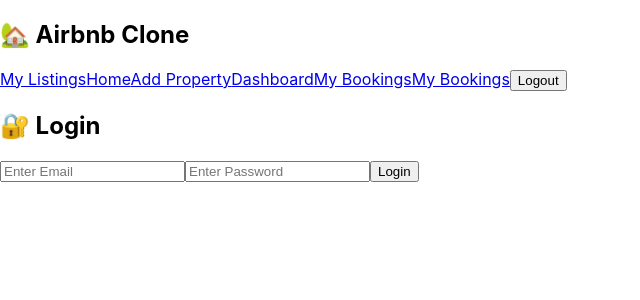
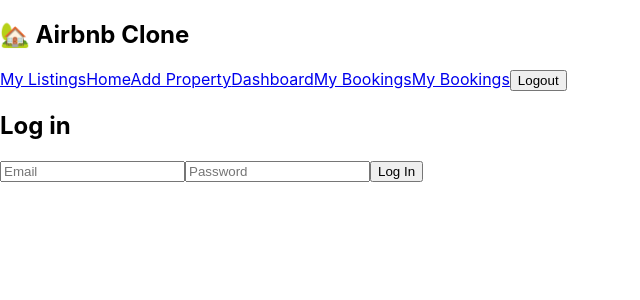
Before and after one commit to GUNDESANDEEP/airbnb-clone, a React (Create React App) app: page /login in a window 1280 px wide. Shown: the top 300 px of the page, without its empty margins (0-640 px from the left). Built offline with nearby package versions, Linux system fonts and the light colour scheme; the HTML template or start-up script is replaced by a standard one.

Commit message:
✅ Part 18: Added Loading Spinner to Login & Add Property

```diff
--- /dev/null
+++ b/src/components/Spinner.js
@@ -0,0 +1,9 @@
+import React from "react";
+
+export default function Spinner() {
+  return (
+    <div className="flex justify-center items-center h-screen">
+      <div className="w-12 h-12 border-4 border-blue-500 border-t-transparent rounded-full animate-spin"></div>
+    </div>
+  );
+}
--- a/src/pages/AddProperty.js
+++ b/src/pages/AddProperty.js
@@ -1,5 +1,6 @@
 import React, { useState } from "react";
 import { useNavigate } from "react-router-dom";
+import Spinner from "../components/Spinner";
 import { uploadToCloudinary } from "../utils/uploadToCloudinary";
 
 export default function AddProperty() {
@@ -8,6 +9,7 @@
   const [location, setLocation] = useState("");
   const [price, setPrice] = useState("");
   const [imageFile, setImageFile] = useState(null);
+  const [loading, setLoading] = useState(false);
 
   const handleSubmit = async (e) => {
     e.preventDefault();
@@ -17,14 +19,15 @@
       return;
     }
 
-    // ✅ Upload image to Cloudinary using imageFile
+    setLoading(true);
     const imageUrl = await uploadToCloudinary(imageFile);
+    setLoading(false);
+
     if (!imageUrl) {
       alert("Image upload failed!");
       return;
     }
 
-    // 📦 Build property object
     const newProperty = {
       title,
       location,
@@ -36,7 +39,6 @@
     const existing = JSON.parse(localStorage.getItem("properties")) || [];
     localStorage.setItem("properties", JSON.stringify([...existing, newProperty]));
 
-    // ✅ Clear form and redirect
     setTitle("");
     setLocation("");
     setPrice("");
@@ -44,38 +46,43 @@
     navigate("/my-listings");
   };
 
+  if (loading) return <Spinner />;
+
   return (
     <div className="p-4">
       <h2 className="text-2xl font-bold mb-4">Add Property</h2>
-      <form onSubmit={handleSubmit} className="space-y-2 flex flex-col max-w-md">
+      <form onSubmit={handleSubmit} className="space-y-3">
         <input
           type="text"
           placeholder="Title"
           value={title}
           onChange={(e) => setTitle(e.target.value)}
-          className="border p-2 rounded"
+          className="border p-2 w-full"
         />
         <input
           type="text"
           placeholder="Location"
           value={location}
           onChange={(e) => setLocation(e.target.value)}
-          className="border p-2 rounded"
+          className="border p-2 w-full"
         />
         <input
           type="number"
-          placeholder="Price per night"
+          placeholder="Price"
           value={price}
           onChange={(e) => setPrice(e.target.value)}
-          className="border p-2 rounded"
+          className="border p-2 w-full"
         />
         <input
           type="file"
           accept="image/*"
           onChange={(e) => setImageFile(e.target.files[0])}
-          className="border p-2 rounded"
+          className="border p-2 w-full"
         />
-        <button type="submit" className="bg-blue-600 hover:bg-blue-700 text-white px-4 py-2 rounded">
+        <button
+          type="submit"
+          className="bg-blue-600 hover:bg-blue-700 text-white px-4 py-2 rounded"
+        >
           Submit
         </button>
       </form>
--- a/src/pages/Login.js
+++ b/src/pages/Login.js
@@ -1,64 +1,52 @@
 import React, { useState } from "react";
 import { useNavigate } from "react-router-dom";
+import Spinner from "../components/Spinner";
 
 export default function Login() {
+  const navigate = useNavigate();
   const [email, setEmail] = useState("");
   const [password, setPassword] = useState("");
+  const [loading, setLoading] = useState(false);
 
-  const navigate = useNavigate();
-
-  const handleLogin = (e) => {
-    e.preventDefault();
-
-    const users = JSON.parse(localStorage.getItem("users")) || [];
-    const found = users.find(
-      (user) => user.email === email && user.password === password
-    );
-
-    if (found) {
-      localStorage.setItem("user", JSON.stringify(found));
+  const handleLogin = () => {
+    setLoading(true);
+    setTimeout(() => {
+      const user = JSON.parse(localStorage.getItem("user"));
+      if (user?.email === email && user?.password === password) {
         alert("✅ Login successful!");
-      navigate("/");
+        navigate("/dashboard");
       } else {
         alert("❌ Invalid credentials");
       }
+      setLoading(false);
+    }, 1500);
   };
 
+  if (loading) return <Spinner />;
+
   return (
-    <div className="min-h-screen flex items-center justify-center bg-gray-100">
-      <form
-        onSubmit={handleLogin}
-        className="bg-white p-6 rounded shadow-md w-full max-w-sm"
-      >
-        <h2 className="text-2xl font-bold mb-6 text-center text-blue-700">
-          🔐 Login
-        </h2>
-
+    <div className="p-4">
+      <h2 className="text-2xl font-bold mb-4">Log in</h2>
       <input
         type="email"
-          placeholder="Enter Email"
+        placeholder="Email"
         value={email}
         onChange={(e) => setEmail(e.target.value)}
-          className="w-full p-2 mb-4 border rounded focus:outline-none focus:ring-2 focus:ring-blue-400"
-          required
+        className="border p-2 mb-2 w-full"
       />
-
       <input
         type="password"
-          placeholder="Enter Password"
+        placeholder="Password"
         value={password}
         onChange={(e) => setPassword(e.target.value)}
-          className="w-full p-2 mb-6 border rounded focus:outline-none focus:ring-2 focus:ring-blue-400"
-          required
+        className="border p-2 mb-2 w-full"
       />
-
       <button
-          type="submit"
-          className="w-full bg-blue-600 hover:bg-blue-700 text-white px-4 py-2 rounded"
+        onClick={handleLogin}
+        className="bg-blue-600 hover:bg-blue-700 text-white px-4 py-2 rounded"
       >
-          Login
+        Log In
       </button>
-      </form>
     </div>
   );
 }
```
Lines whose indentation alone changed are shown as unchanged.
